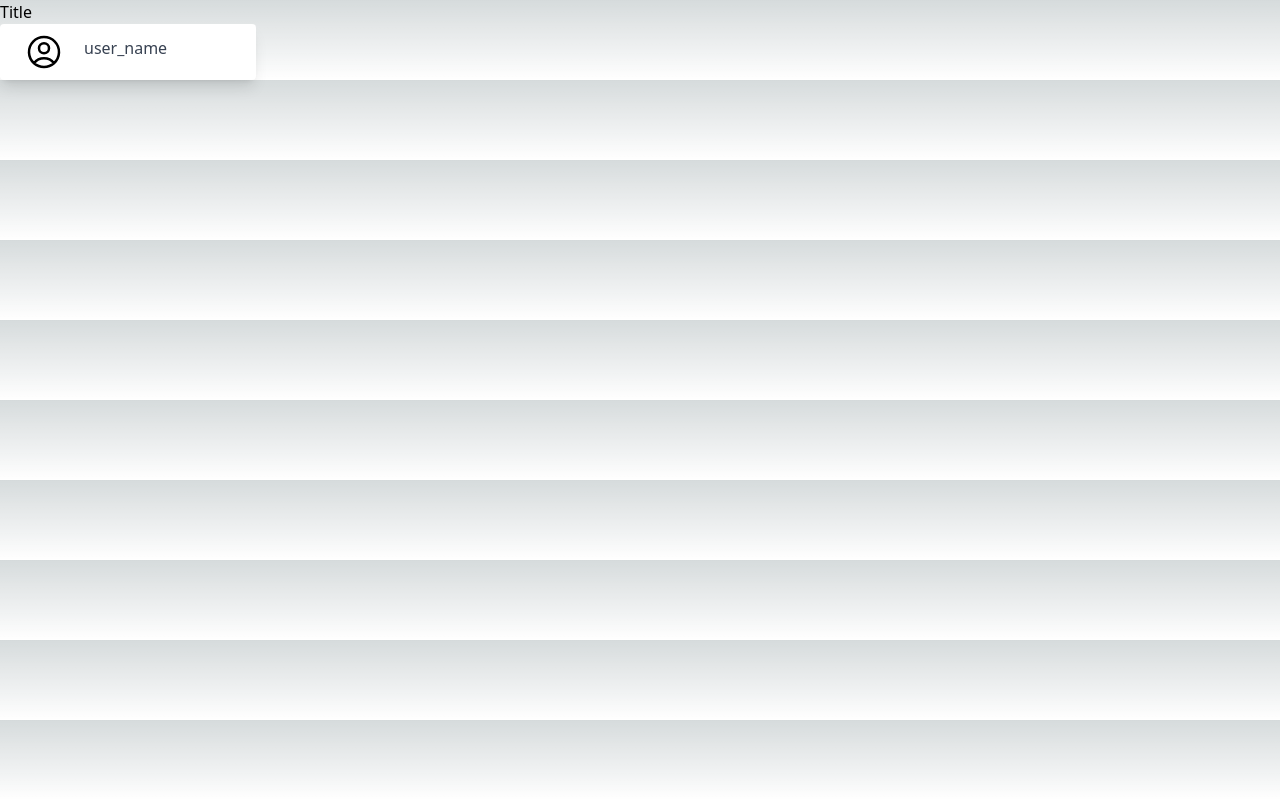
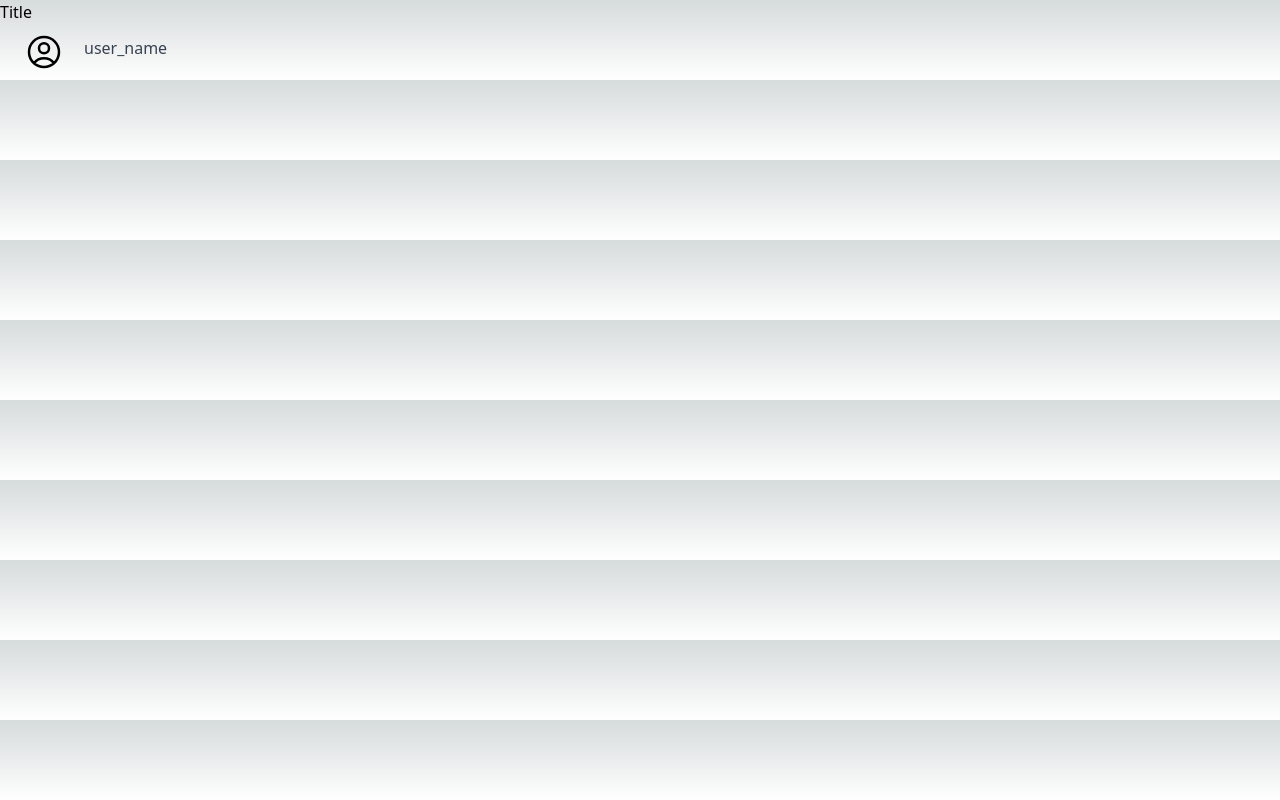
Before and after one commit to Gunma-Dots-to-Code/Gunma-Frontend, a Next.js app in the folder gunma-frontend/: page /QuestionAnswerPage in a window 1280 px wide. Built offline with nearby package versions, Linux system fonts and the light colour scheme.

Commit message:
fix: usercard

```diff
--- a/gunma-frontend/src/components/UserCard.tsx
+++ b/gunma-frontend/src/components/UserCard.tsx
@@ -2,7 +2,7 @@ import React from 'react';
 
 const UserCard = () => {
   return (
-    <div className="w-64 rounded overflow-hidden shadow-lg bg-white">
+    <div className="w-64 rounded overflow-hidden">
       <div className="flex items-center px-4 py-2">
         <svg
           xmlns="http://www.w3.org/2000/svg"
```
